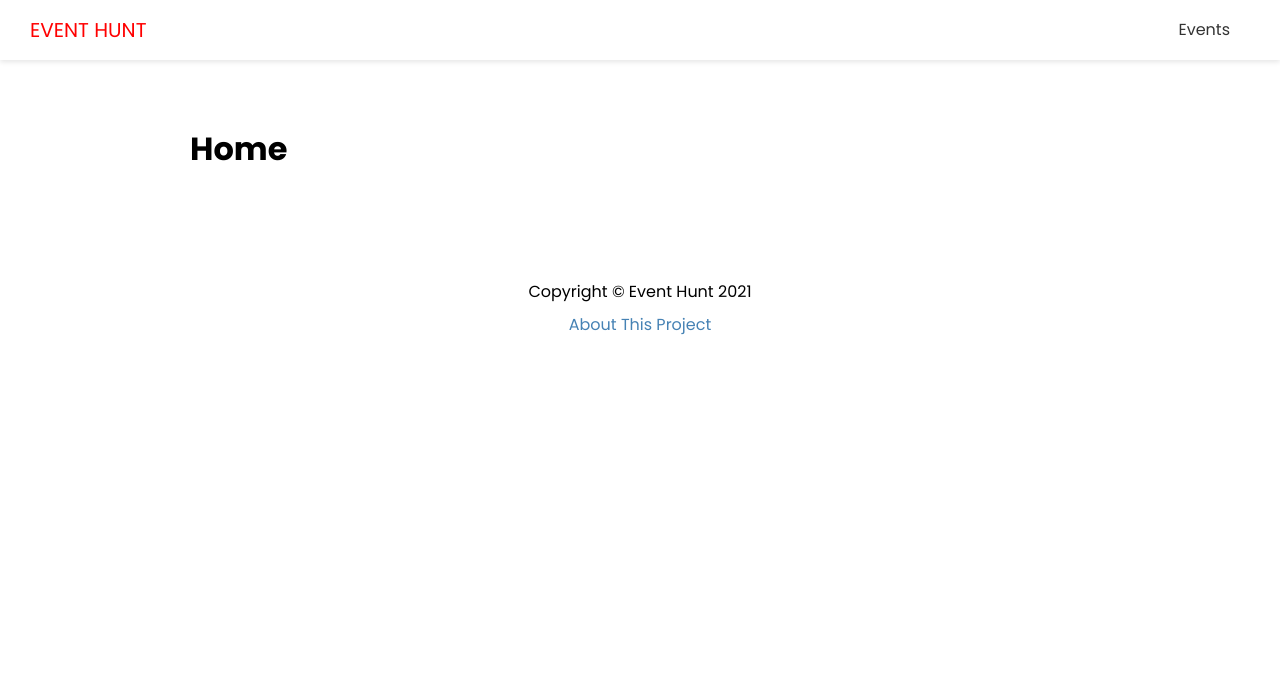
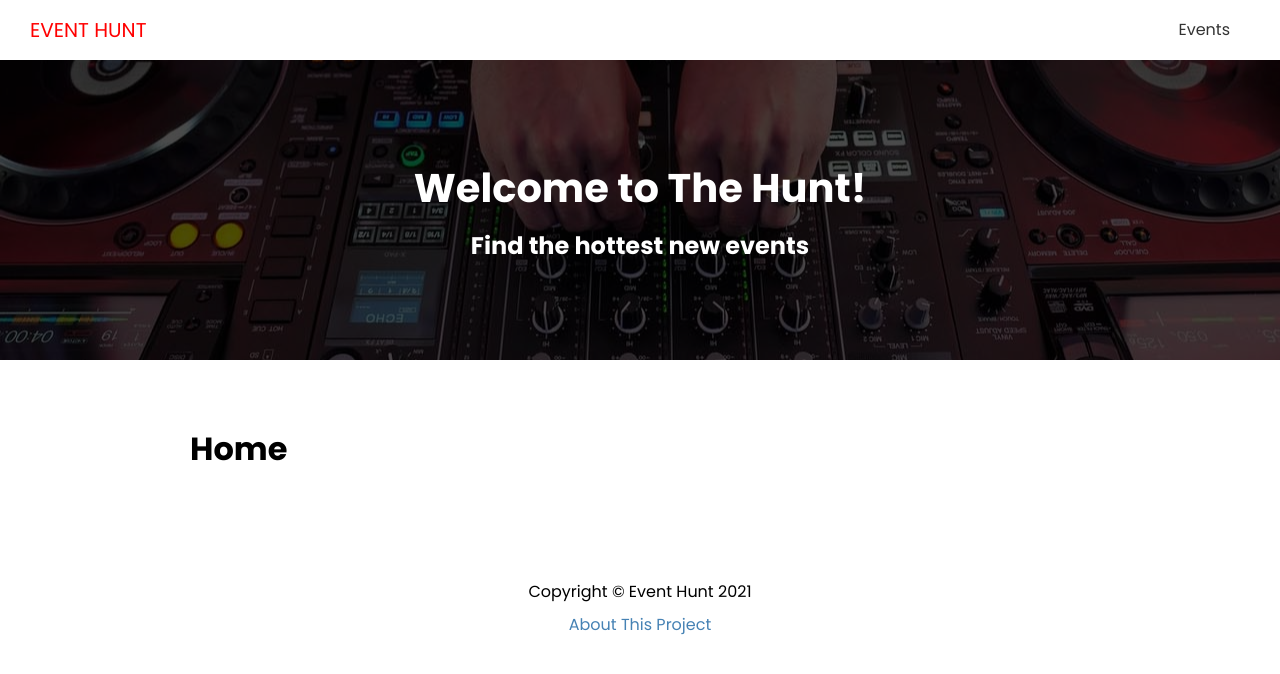
Before and after one commit to RdotSilva/React-NextJS-EventHunt, a Next.js app in the folder event-hunt-frontend/: page / in a window 1280 px wide. Shown: the top 674 px of the page. Built offline with nearby package versions, Linux system fonts and the light colour scheme.

Commit message:
Update Layout to use router

```diff
--- a/event-hunt-frontend/components/Layout.js
+++ b/event-hunt-frontend/components/Layout.js
@@ -1,7 +1,9 @@
 import Head from "next/head";
+import { useRouter } from "next/router";
 import styles from "@/styles/Layout.module.css";
 import Footer from "./Footer";
 import Header from "./Header";
+import Showcase from "./Showcase";
 /**
  * Used to create a custom Head for each page
  *
@@ -11,6 +13,7 @@ import Header from "./Header";
  * @param {object} children The children to render
  */
 export default function Layout({ title, keywords, description, children }) {
+  const router = useRouter();
   return (
     <div>
       <Head>
@@ -19,6 +22,7 @@ export default function Layout({ title, keywords, description, children }) {
         <meta name="keywords" content={keywords} />
       </Head>
       <Header />
+      {router.pathname === "/" && <Showcase />}
       <div className={styles.container}>{children}</div>
       <Footer />
     </div>
```
